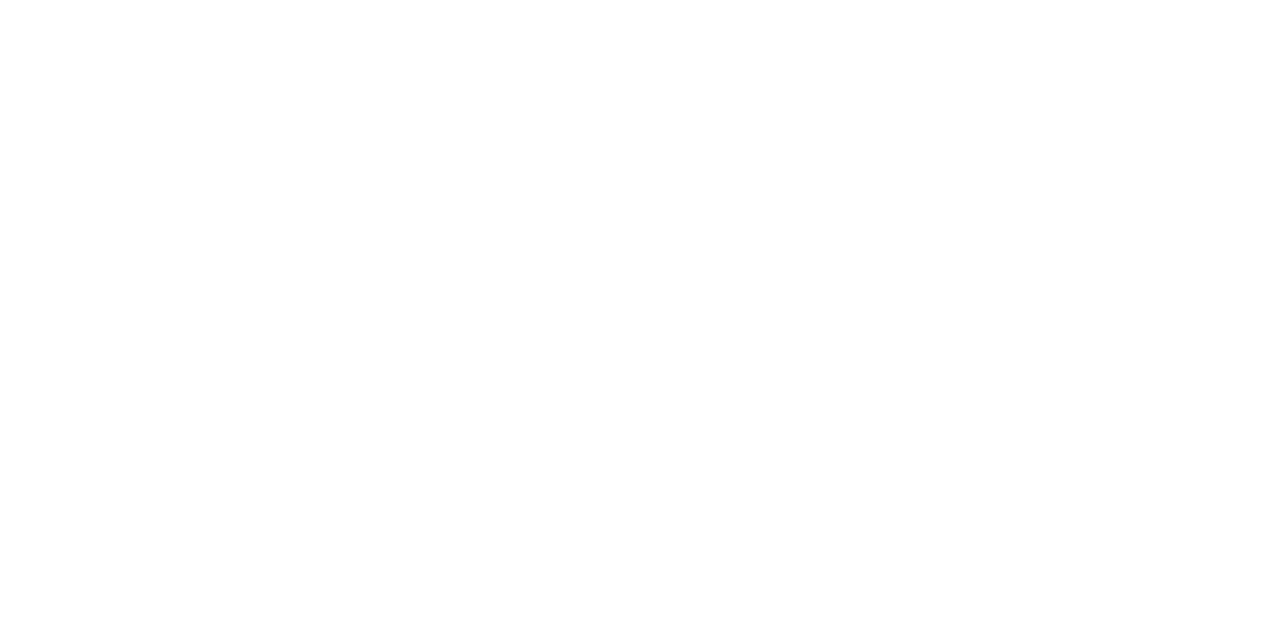
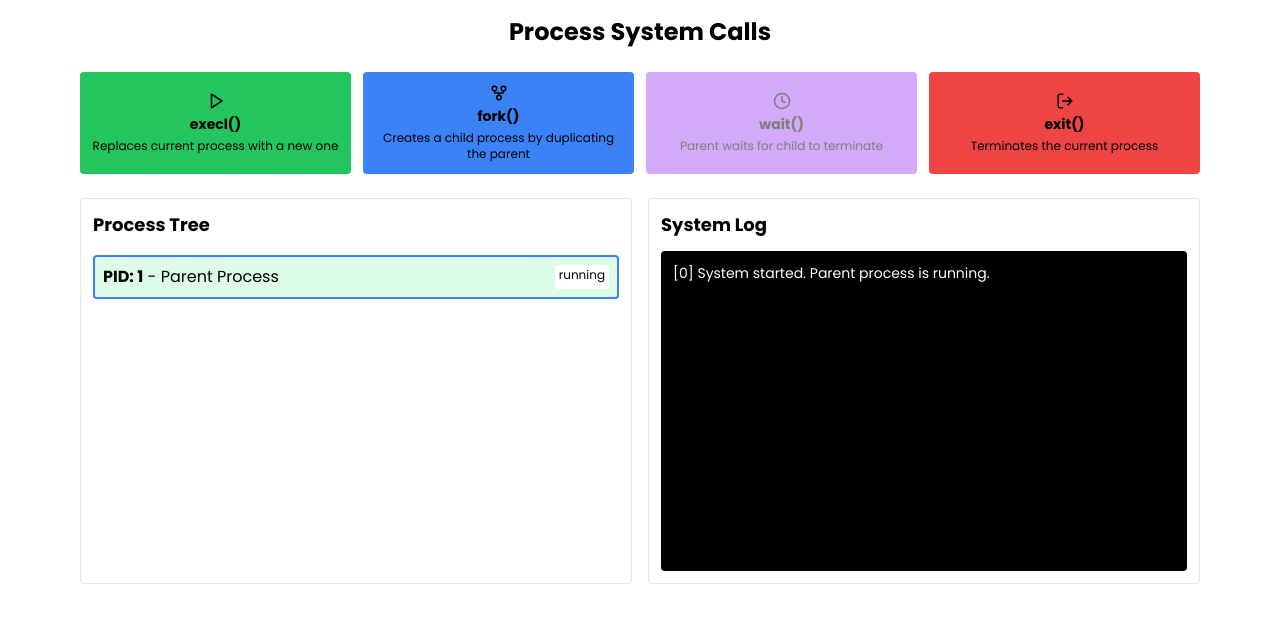
Before and after one commit to NikhilKottoli/OS-Lab-MiniProject, a React (Vite) app: page /process in a window 1280 px wide. Before the commit this address had no page. Shown: the top 622 px of the page. Built offline with nearby package versions, Linux system fonts and the light colour scheme.

Commit message:
refactor components

```diff
--- a/src/App.jsx
+++ b/src/App.jsx
@@ -3,12 +3,17 @@
 import "./App.css";
 import "./index.css";
 import About from "./pages/About";
+import ProcessSystemCalls from "./pages/ProcessSysCalls";
+import SystemCallsReference from "./pages/SysCallsGuide";
 
 const App = () => {
   return (
     <Router>
       <Routes>
         <Route path="/" element={<About />} />
+        <Route path="/about" element={<About />} />
+        <Route path="/process" element={<ProcessSystemCalls />} />
+        <Route path="/syscalls" element={<SystemCallsReference />} />
       </Routes>
     </Router>
   );
--- a/src/pages/ProcessSysCalls.jsx
+++ b/src/pages/ProcessSysCalls.jsx
@@ -8,37 +8,32 @@
   const [activeCall, setActiveCall] = useState(null);
   const [selectedProcess, setSelectedProcess] = useState(1);
   const [nextId, setNextId] = useState(2);
-  const [animation, setAnimation] = useState('');
   const [log, setLog] = useState(['System started. Parent process is running.']);
 
   const systemCalls = [
     {
       name: 'execl()',
       id: 'execl',
-      description: 'Replaces current process image with a new one',
-      icon: <Play size={20} />,
-      color: 'bg-green-500'
+      description: 'Replaces current process with a new one',
+      icon: <Play size={18} />
     },
     {
       name: 'fork()',
       id: 'fork',
-      description: 'Creates a new process (child) by duplicating the parent process',
-      icon: <GitFork size={20} />,
-      color: 'bg-blue-500'
+      description: 'Creates a child process by duplicating the parent',
+      icon: <GitFork size={18} />
     },
     {
       name: 'wait()',
       id: 'wait',
-      description: 'Parent process waits for child process to terminate',
-      icon: <Clock size={20} />,
-      color: 'bg-purple-500'
+      description: 'Parent waits for child to terminate',
+      icon: <Clock size={18} />
     },
     {
       name: 'exit()',
       id: 'exit',
       description: 'Terminates the current process',
-      icon: <LogOut size={20} />,
-      color: 'bg-red-500'
+      icon: <LogOut size={18} />
     }
   ];
 
@@ -49,24 +44,13 @@
     'ps aux'
   ];
 
-  useEffect(() => {
-    if (animation) {
-      const timer = setTimeout(() => {
-        setAnimation('');
-      }, 1000);
-      return () => clearTimeout(timer);
-    }
-  }, [animation]);
-
   const addLogEntry = (entry) => {
     setLog(prevLog => [...prevLog, entry]);
   };
 
   const handleCallClick = (callId) => {
     setActiveCall(callId);
-    setAnimation(`animate-pulse`);
 
-    // Handle different system calls
     switch(callId) {
       case 'execl':
         handleExecl();
@@ -83,6 +67,10 @@
       default:
         break;
     }
+
+    setTimeout(() => {
+      setActiveCall(null);
+    }, 500);
   };
 
   const handleExecl = () => {
@@ -186,13 +174,13 @@
   const getProcessStatusColor = (status) => {
     switch(status) {
       case 'running':
-        return 'bg-green-100 border-green-500';
+        return 'bg-green-100';
       case 'waiting':
-        return 'bg-yellow-100 border-yellow-500';
+        return 'bg-yellow-100';
       case 'terminated':
-        return 'bg-red-100 border-red-500';
+        return 'bg-red-100';
       default:
-        return 'bg-gray-100 border-gray-500';
+        return 'bg-gray-100';
     }
   };
 
@@ -210,67 +198,74 @@
   };
 
   return (
-    <div className="flex flex-col items-center p-6 max-w-6xl mx-auto">
-      <h1 className="text-3xl font-bold mb-8">Process-Related System Calls</h1>
+    <div className="p-4 max-w-6xl mx-auto">
+      <h1 className="text-2xl font-bold mb-6 text-center">Process System Calls</h1>
 
-      <div className="grid grid-cols-1 md:grid-cols-4 gap-4 mb-8 w-full">
+      <div className="grid grid-cols-2 md:grid-cols-4 gap-3 mb-6">
         {systemCalls.map((call) => {
           const currentProcess = processes.find(p => p.id === selectedProcess);
           const isAllowed = isCallAllowed(call.id, currentProcess);
+
+          let buttonColor;
+          switch(call.id) {
+            case 'execl': buttonColor = 'bg-green-500'; break;
+            case 'fork': buttonColor = 'bg-blue-500'; break;
+            case 'wait': buttonColor = 'bg-purple-500'; break;
+            case 'exit': buttonColor = 'bg-red-500'; break;
+            default: buttonColor = 'bg-gray-500';
+          }
 
           return (
             <button
               key={call.id}
               onClick={() => handleCallClick(call.id)}
-              className={`${call.color} text-white p-4 rounded-lg shadow-lg transition-all duration-300 transform hover:scale-105
-                ${activeCall === call.id ? 'ring-4 ring-opacity-50 ring-white' : ''}
-                ${!isAllowed ? 'opacity-50 cursor-not-allowed' : ''}`}
+              className={`${buttonColor} text-white p-3 rounded ${activeCall === call.id ? 'ring-2' : ''} ${!isAllowed ? 'opacity-50' : ''}`}
               disabled={!isAllowed}
             >
               <div className="flex flex-col items-center">
-                <div className="text-2xl mb-2">{call.icon}</div>
-                <div className="font-bold">{call.name}</div>
-                <div className="text-xs mt-2 text-center">{call.description}</div>
+                <div className="mb-1">{call.icon}</div>
+                <div className="font-bold text-sm">{call.name}</div>
+                <div className="text-xs mt-1 text-center">{call.description}</div>
               </div>
             </button>
           );
         })}
       </div>
 
-      <div className="w-full flex flex-col md:flex-row gap-6">
-        {/* Process Tree Visualization */}
-        <div className="w-full md:w-1/2 p-4 border rounded-lg shadow-md">
-          <h2 className="text-xl font-bold mb-4">Process Tree</h2>
+      <div className="flex flex-col md:flex-row gap-4">
+        {/* Process Tree */}
+        <div className="w-full md:w-1/2 border p-3 rounded">
+          <h2 className="text-lg font-bold mb-3">Process Tree</h2>
 
-          <div className="overflow-auto max-h-96">
+          <div className="overflow-auto max-h-80">
             {processes.map((process) => (
               <div
                 key={process.id}
-                className={`p-3 my-2 border-2 rounded-lg cursor-pointer transition-all duration-300 ${
+                className={`p-2 my-1 border rounded cursor-pointer ${
                   getProcessStatusColor(process.status)
                 } ${
-                  selectedProcess === process.id ? 'ring-4 ring-blue-400' : ''
-                } ${animation && selectedProcess === process.id ? animation : ''}`}
+                  selectedProcess === process.id ? 'border-2 border-blue-500' : ''
+                }`}
                 onClick={() => process.status !== 'terminated' && setSelectedProcess(process.id)}
-                style={{ marginLeft: process.parent ? '2rem' : '0' }}
+                style={{ marginLeft: process.parent ? '1.5rem' : '0' }}
               >
-                <div className="flex justify-between items-center">
+                <div className="flex justify-between">
                   <div>
                     <span className="font-bold">PID: {process.id}</span> - {process.name}
                   </div>
-                  <div className="text-xs px-2 py-1 rounded bg-white">
-                    {process.status.toUpperCase()}
+                  <div className="text-xs px-1 py-0.5 bg-white rounded">
+                    {process.status}
                   </div>
                 </div>
 
                 {process.command && (
-                  <div className="mt-2 text-sm bg-black text-green-400 p-2 rounded">
+                  <div className="mt-1 text-sm bg-black text-green-400 p-1 rounded">
                     $ {process.command}
                   </div>
                 )}
 
                 {process.exitCode !== null && (
-                  <div className="mt-2 text-sm">
+                  <div className="mt-1 text-sm">
                     Exit Code: <span className={process.exitCode === 0 ? 'text-green-600' : 'text-red-600'}>
                       {process.exitCode}
                     </span>
@@ -278,7 +273,7 @@
                 )}
 
                 {process.children.length > 0 && (
-                  <div className="mt-2 text-sm">
+                  <div className="mt-1 text-sm">
                     Children: {process.children.join(', ')}
                   </div>
                 )}
@@ -287,30 +282,17 @@
           </div>
         </div>
 
-        <div className="w-full md:w-1/2 p-4 border rounded-lg shadow-md">
-          <h2 className="text-xl font-bold mb-4">System Log</h2>
+        {/* System Log */}
+        <div className="w-full md:w-1/2 border p-3 rounded">
+          <h2 className="text-lg font-bold mb-3">System Log</h2>
 
-          <div className="bg-black text-green-400 p-4 rounded-lg font-mono text-sm h-96 overflow-auto">
+          <div className="bg-black text-green-400 p-3 rounded font-mono text-sm h-80 overflow-auto">
             {log.map((entry, index) => (
-              <div key={index} className="mb-1 flex gap-2">
-                <span className="text-gray-500">[{index}]</span> <p className='text-white'>{entry}</p>
+              <div key={index} className="mb-1 text-white">
+                <span className="text-white">[{index}]</span> {entry}
               </div>
             ))}
           </div>
-        </div>
-      </div>
-
-      <div className="mt-8 p-4 bg-gray-100 rounded-lg w-full">
-        <h2 className="text-xl font-bold mb-2">System Calls Explained:</h2>
-        <ul className="space-y-2">
-          <li><span className="font-bold text-green-500">execl()</span> - Replaces the current process image with a new program. In our visualization, this changes the command a process is running.</li>
-          <li><span className="font-bold text-blue-500">fork()</span> - Creates a child process by duplicating the calling process. The child is an exact copy of the parent initially.</li>
-          <li><span className="font-bold text-purple-500">wait()</span> - Suspends the calling process until one of its children terminates. The parent process will change to "waiting" status.</li>
-          <li><span className="font-bold text-red-500">exit()</span> - Terminates the calling process and returns an exit code to the parent process. If the parent was waiting, it will resume execution.</li>
-        </ul>
-
-        <div className="mt-4 text-sm text-gray-600">
-          <p><strong>How to use:</strong> Click on a process in the tree to select it, then use the system call buttons to perform operations. The system log shows the history of actions.</p>
         </div>
       </div>
     </div>
--- /dev/null
+++ b/src/pages/SysCallsGuide.jsx
@@ -0,0 +1,83 @@
+export default function SysCallsGuide() {
+    return (
+        <div className="flex flex-col items-center bg-gray-100 min-h-screen p-6">
+            <h1 className="text-4xl font-bold mb-4">System Calls Reference</h1>
+            <p className="text-lg mb-6 text-gray-700">Explore the essential system calls used in operating systems.</p>
+
+            <div className="w-full max-w-4xl space-y-6">
+                {/* Process System Calls */}
+                <div className="bg-white shadow-md rounded-lg p-4">
+                    <h2 className="text-2xl font-semibold mb-2 text-center">Process System Calls</h2>
+                    <ul className="list-disc list-inside text-gray-700">
+                        <li><strong>fork()</strong> - Creates a new child process identical to the parent.</li>
+                        <li><strong>exec()</strong> - Replaces the current process image with a new program.</li>
+                        <li><strong>wait()</strong> - Causes a parent process to wait for a child process to finish execution.</li>
+                        <li><strong>exit()</strong> - Terminates the calling process.</li>
+                        <li><strong>getpid()</strong> - Retrieves the process ID of the calling process.</li>
+                        <li><strong>getppid()</strong> - Retrieves the parent process ID.</li>
+                        <li><strong>nice()</strong> - Adjusts the priority of a process.</li>
+                    </ul>
+                </div>
+
+                {/* File System Calls */}
+                <div className="bg-white shadow-md rounded-lg p-4">
+                    <h2 className="text-2xl font-semibold mb-2 text-center">File System Calls</h2>
+                    <ul className="list-disc list-inside text-gray-700">
+                        <li><strong>open()</strong> - Opens a file and returns a file descriptor.</li>
+                        <li><strong>read()</strong> - Reads data from a file into a buffer.</li>
+                        <li><strong>write()</strong> - Writes data to a file.</li>
+                        <li><strong>close()</strong> - Closes an open file descriptor.</li>
+                        <li><strong>lseek()</strong> - Repositions the file offset of an open file.</li>
+                        <li><strong>unlink()</strong> - Deletes a file.</li>
+                        <li><strong>stat()</strong> - Retrieves metadata about a file.</li>
+                        <li><strong>mkdir()</strong> - Creates a new directory.</li>
+                        <li><strong>rmdir()</strong> - Removes a directory.</li>
+                    </ul>
+                </div>
+
+                {/* Memory Management System Calls */}
+                <div className="bg-white shadow-md rounded-lg p-4">
+                    <h2 className="text-2xl font-semibold mb-2 text-center">Memory Management System Calls</h2>
+                    <ul className="list-disc list-inside text-gray-700">
+                        <li><strong>brk()</strong> - Adjusts the data segment size of a process.</li>
+                        <li><strong>mmap()</strong> - Maps files or devices into memory.</li>
+                        <li><strong>munmap()</strong> - Unmaps a region of memory.</li>
+                        <li><strong>shmget()</strong> - Allocates a shared memory segment.</li>
+                        <li><strong>shmat()</strong> - Attaches a shared memory segment.</li>
+                        <li><strong>shmdt()</strong> - Detaches a shared memory segment.</li>
+                        <li><strong>shmctl()</strong> - Controls shared memory operations.</li>
+                    </ul>
+                </div>
+
+                {/* Interprocess Communication (IPC) System Calls */}
+                <div className="bg-white shadow-md rounded-lg p-4">
+                    <h2 className="text-2xl font-semibold mb-2 text-center">Interprocess Communication (IPC) System Calls</h2>
+                    <ul className="list-disc list-inside text-gray-700">
+                        <li><strong>pipe()</strong> - Creates an interprocess communication channel.</li>
+                        <li><strong>msgget()</strong> - Creates a message queue.</li>
+                        <li><strong>msgsnd()</strong> - Sends a message to a message queue.</li>
+                        <li><strong>msgrcv()</strong> - Receives a message from a message queue.</li>
+                        <li><strong>semget()</strong> - Creates a semaphore.</li>
+                        <li><strong>semop()</strong> - Performs operations on a semaphore.</li>
+                        <li><strong>semctl()</strong> - Controls semaphore operations.</li>
+                    </ul>
+                </div>
+
+                {/* Network System Calls */}
+                <div className="bg-white shadow-md rounded-lg p-4">
+                    <h2 className="text-2xl font-semibold mb-2 text-center">Network System Calls</h2>
+                    <ul className="list-disc list-inside text-gray-700">
+                        <li><strong>socket()</strong> - Creates a socket.</li>
+                        <li><strong>bind()</strong> - Binds an address to a socket.</li>
+                        <li><strong>listen()</strong> - Listens for incoming connections.</li>
+                        <li><strong>accept()</strong> - Accepts an incoming connection.</li>
+                        <li><strong>connect()</strong> - Establishes a connection to a remote host.</li>
+                        <li><strong>send()</strong> - Sends data through a socket.</li>
+                        <li><strong>recv()</strong> - Receives data from a socket.</li>
+                        <li><strong>close()</strong> - Closes a socket.</li>
+                    </ul>
+                </div>
+            </div>
+        </div>
+    );
+}
```
